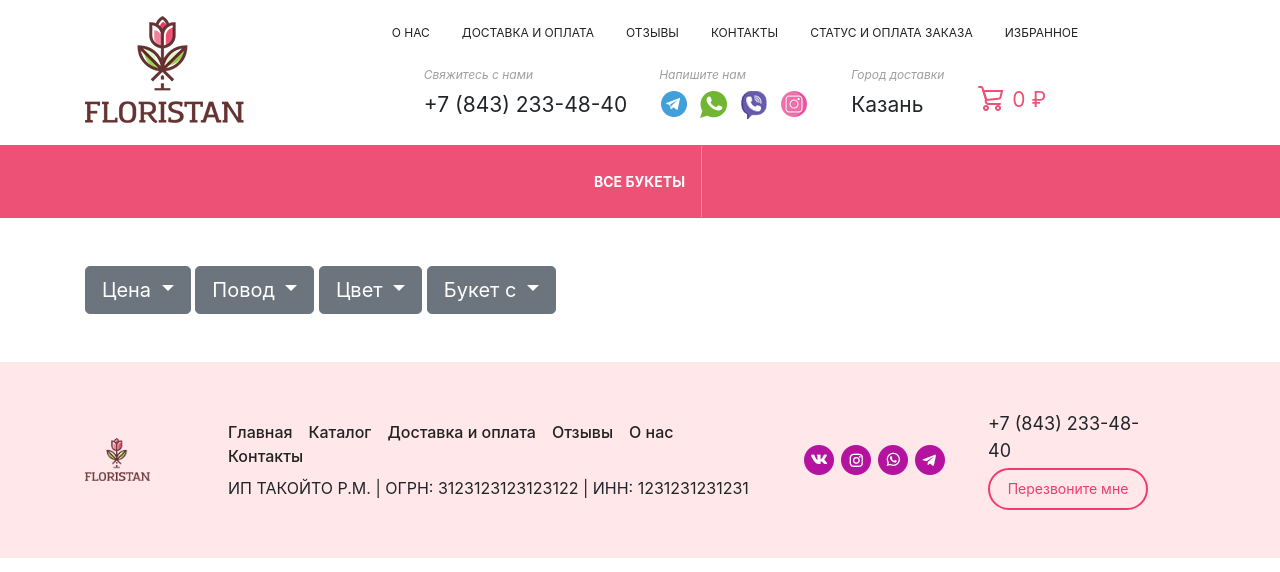
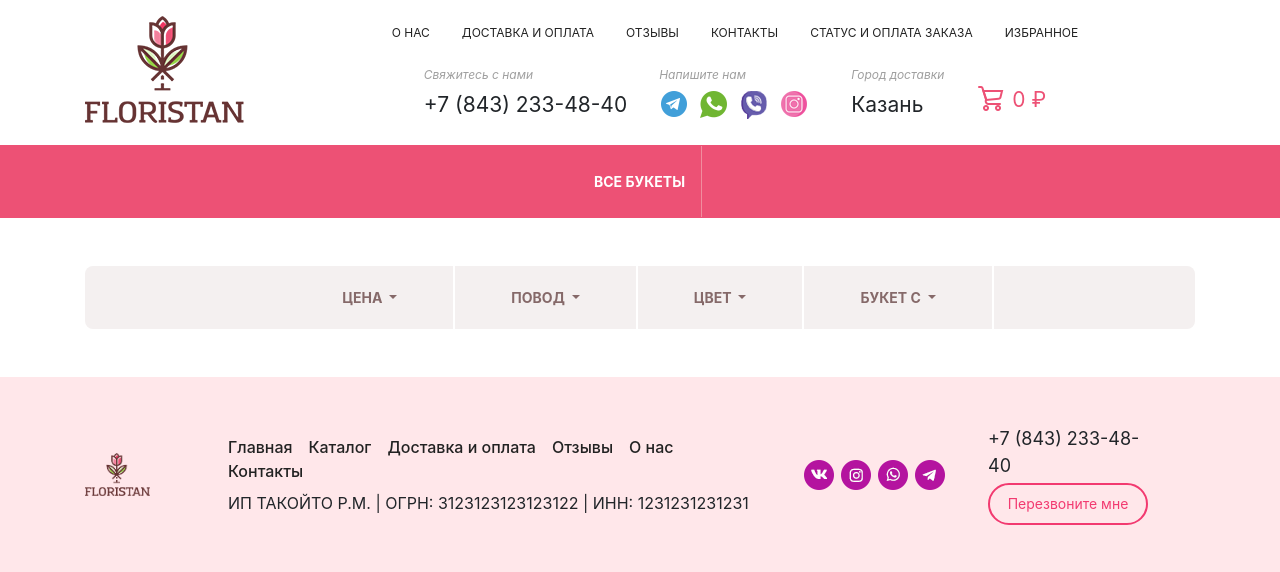
Before and after one commit to Safintim/flower-shop, a Django app: page /catalog/1/ in a window 1280 px wide. Shown: the top 572 px of the page. Run offline with Django 3.2, Linux system fonts and the light colour scheme; data that the repository does not hold is empty; some libraries are stand-ins or nearby versions.

Commit message:
Add styles for filter

```diff
--- a/static/css/base.css
+++ b/static/css/base.css
@@ -22,6 +22,7 @@ a {
     text-transform: uppercase;
     text-decoration: none;
 }
+
 .nav-header .nav-item a:hover {
     outline: 0!important;
     text-decoration: underline;
@@ -396,6 +397,23 @@ img {
     border-radius: 10px!important;
     border: 1px solid #f1b0bb!important;
 }
+
+.filter {
+    border: none;
+    border-radius: 8px;
+    background: #f4f0f0;
+    margin-bottom: 30px;
+    color: #856969;
+}
+
+.filter .nav-item a {
+    color: #856969;
+}
+
+.filter .nav-item {
+    border-right: 2px solid #fff;
+}
+
 .filter .dropdown-menu {
     min-width: 300px !important;
 }
--- a/templates/main/filter.html
+++ b/templates/main/filter.html
@@ -1,11 +1,13 @@
-<form action="{% url 'product-list-filter' %}" class="filter">
+<nav class="navbar navbar-expand-lg filter justify-content-center">
+    <form action="{% url 'product-list-filter' %}">
         <input type="hidden" name="category__slug" value="{{ category_slug }}">
-    <div class="btn-group">
-        <button class="btn btn-secondary btn-lg dropdown-toggle" type="button" data-toggle="dropdown"
+        <ul class="navbar-nav mr-auto">
+            <li class="nav-item dropdown px-5 py-1">
+                <a class="nav-link dropdown-toggle" href="#" id="navbarDropdown" role="button" data-toggle="dropdown"
                    aria-haspopup="true" aria-expanded="false">
                     Цена
-        </button>
-        <div class="dropdown-menu keep-open p-5 w-100 text-center">
+                </a>
+                <div class="dropdown-menu keep-open p-5 w-100 text-center" aria-labelledby="navbarDropdown">
                     <div class="row justify-content-center mb-3">
                         <div class="col-5"><input type="text" class="form-control" id="price_min" name="price__gte"
                                                   value="1000"></div>
@@ -15,48 +17,57 @@
                     <div id="slider"></div>
                     <button type="button" id="btn_price" class="btn btn-primary mt-3">Применить</button>
                 </div>
-    </div>
-    <div class="btn-group">
-        <button class="btn btn-secondary btn-lg dropdown-toggle" type="button" data-toggle="dropdown"
+            </li>
+            <li class="nav-item dropdown px-5 py-1">
+                <a class="nav-link dropdown-toggle" href="#" id="navbarDropdown" role="button" data-toggle="dropdown"
                    aria-haspopup="true" aria-expanded="false">
                     Повод
-        </button>
+                </a>
                 <div class="dropdown-menu p-3">
                     {% for reason in reasons %}
                         <div class="form-group">
-                    <input type="checkbox" class="form-check-input" id="reason-filter-{{ reason.pk }}" name="reason"
+                            <input type="checkbox" class="form-check-input" id="reason-filter-{{ reason.pk }}"
+                                   name="reason"
                                    value="{{ reason.pk }}">
-                    <label for="reason-filter-{{ reason.pk }}" class="form-check-label">{{ reason.title }}</label>
+                            <label for="reason-filter-{{ reason.pk }}"
+                                   class="form-check-label">{{ reason.title }}</label>
                         </div>
                     {% endfor %}
                 </div>
-    </div>
-    <div class="btn-group">
-        <button class="btn btn-secondary btn-lg dropdown-toggle" type="button" data-toggle="dropdown"
+            </li>
+            <li class="nav-item dropdown px-5 py-1">
+                <a class="nav-link dropdown-toggle" href="#" id="navbarDropdown" role="button" data-toggle="dropdown"
                    aria-haspopup="true" aria-expanded="false">
                     Цвет
-        </button>
+                </a>
                 <div class="dropdown-menu p-3">
                     {% for color in colors %}
                         <div class="form-group">
-              <input type="checkbox" class="form-check-input" id="color-filter-{{ color.pk }}" name="color" value="{{ color.pk }}">
-              <label for="color-filter-{{ color.pk  }}" class="form-check-label">{{ color.title  }}</label>
+                            <input type="checkbox" class="form-check-input" id="color-filter-{{ color.pk }}"
+                                   name="color"
+                                   value="{{ color.pk }}">
+                            <label for="color-filter-{{ color.pk }}" class="form-check-label">{{ color.title }}</label>
                         </div>
                     {% endfor %}
                 </div>
-    </div>
-    <div class="btn-group">
-        <button class="btn btn-secondary btn-lg dropdown-toggle" type="button" data-toggle="dropdown"
+            </li>
+            <li class="nav-item dropdown px-5 py-1">
+                <a class="nav-link dropdown-toggle" href="#" id="navbarDropdown" role="button" data-toggle="dropdown"
                    aria-haspopup="true" aria-expanded="false">
                     Букет с
-        </button>
+                </a>
                 <div class="dropdown-menu p-3">
                     {% for flower in flowers %}
                         <div class="form-group">
-              <input type="checkbox" class="form-check-input" id="flower-filter-{{ flower.pk }}" name="flower" value="{{ flower.pk }}">
-              <label for="flower-filter-{{ flower.pk }}" class="form-check-label">{{ flower.title }}</label>
+                            <input type="checkbox" class="form-check-input" id="flower-filter-{{ flower.pk }}"
+                                   name="flower"
+                                   value="{{ flower.pk }}">
+                            <label for="flower-filter-{{ flower.pk }}"
+                                   class="form-check-label">{{ flower.title }}</label>
                         </div>
                     {% endfor %}
                 </div>
-    </div>
+            </li>
+        </ul>
     </form>
+</nav>
```
Lines whose indentation alone changed are shown as unchanged.
